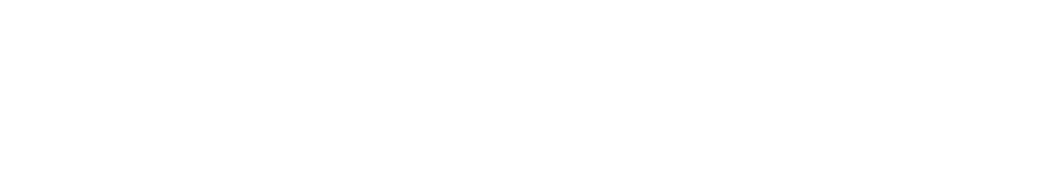
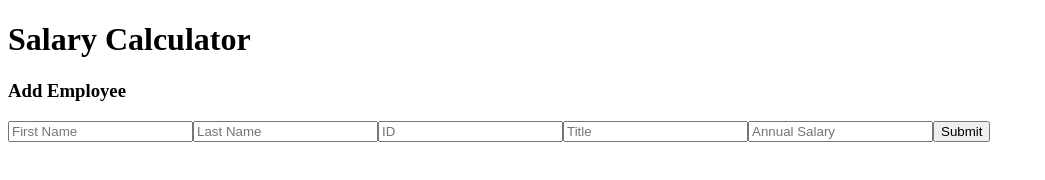
Before and after one commit to jtbarclay/jquery-salary-calculator, a plain HTML site: page index.html in a window 1280 px wide. Shown: the whole page, without its empty margins (0-1045 px from the left). Drawn offline with Linux system fonts and the light colour scheme.

Commit message:
added inputs to DOM

```diff
--- a/scripts/client.js
+++ b/scripts/client.js
@@ -0,0 +1,32 @@
+// check file sourcing
+// console.log('js');
+// console.log('jquery', $);
+
+$(readyNow);
+
+function readyNow(){
+    writeToDom();
+}
+
+function writeToDom(){
+    let body = $('body');
+
+    //create header
+    body.append(`<header><h1>Salary Calculator</h1></header>`);
+
+    //create inputs and button with event listener
+    body.append(`<h3>Add Employee</h3>`);
+
+    body.append(inputCreator('firstName', 'First Name', 'text'));
+    body.append(inputCreator('lastName', 'Last Name', 'text'));
+    body.append(inputCreator('employeeId', 'ID', 'number'));
+    body.append(inputCreator('employeeTitle', 'Title', 'text'));
+    body.append(inputCreator('employeeSalary', 'Annual Salary', 'text'));
+
+    body.append(`<button class="inputClass" id="submitButton">Submit</button>`);
+
+}
+
+function inputCreator(inputId, inputName, type){
+    return `<input class="inputClass" id="${inputId}Input" type="${type}" placeholder="${inputName}"/>`
+}
```
Also changed, not shown: index.html (line endings or trailing spaces).
